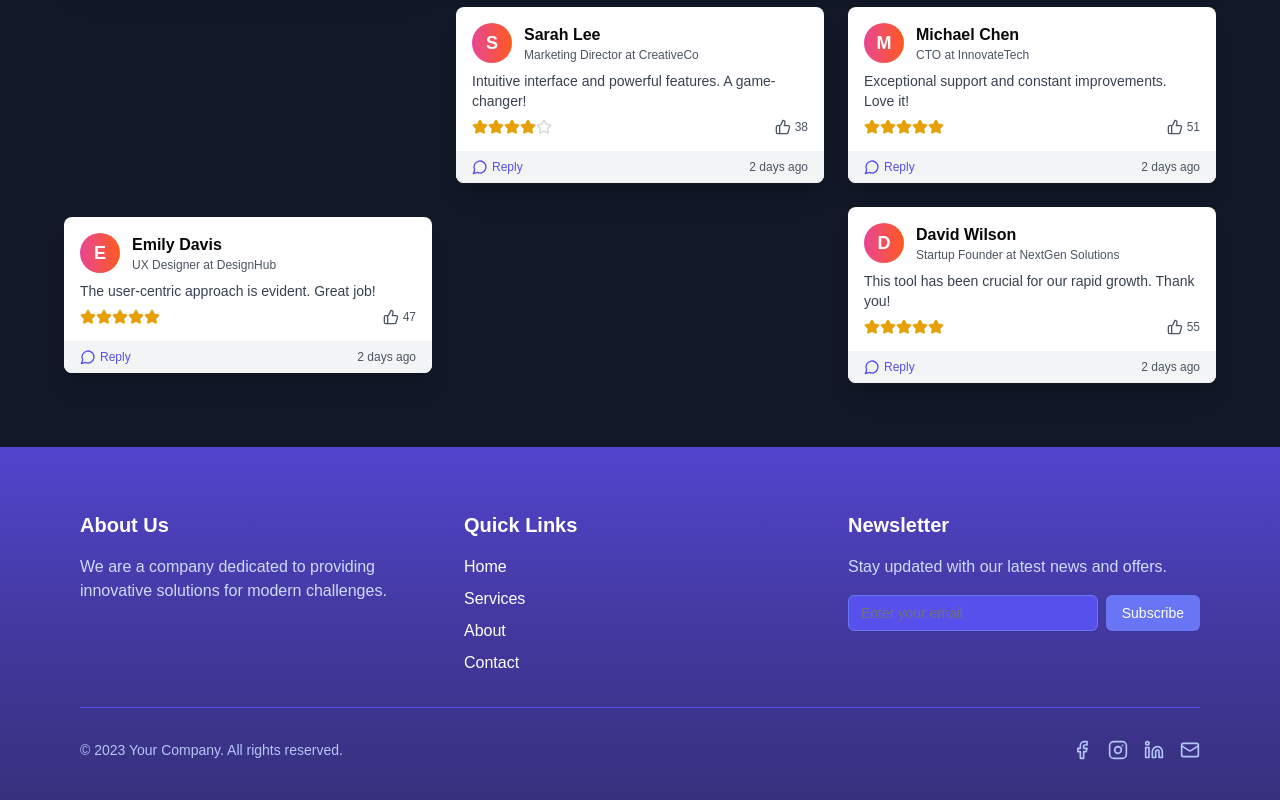
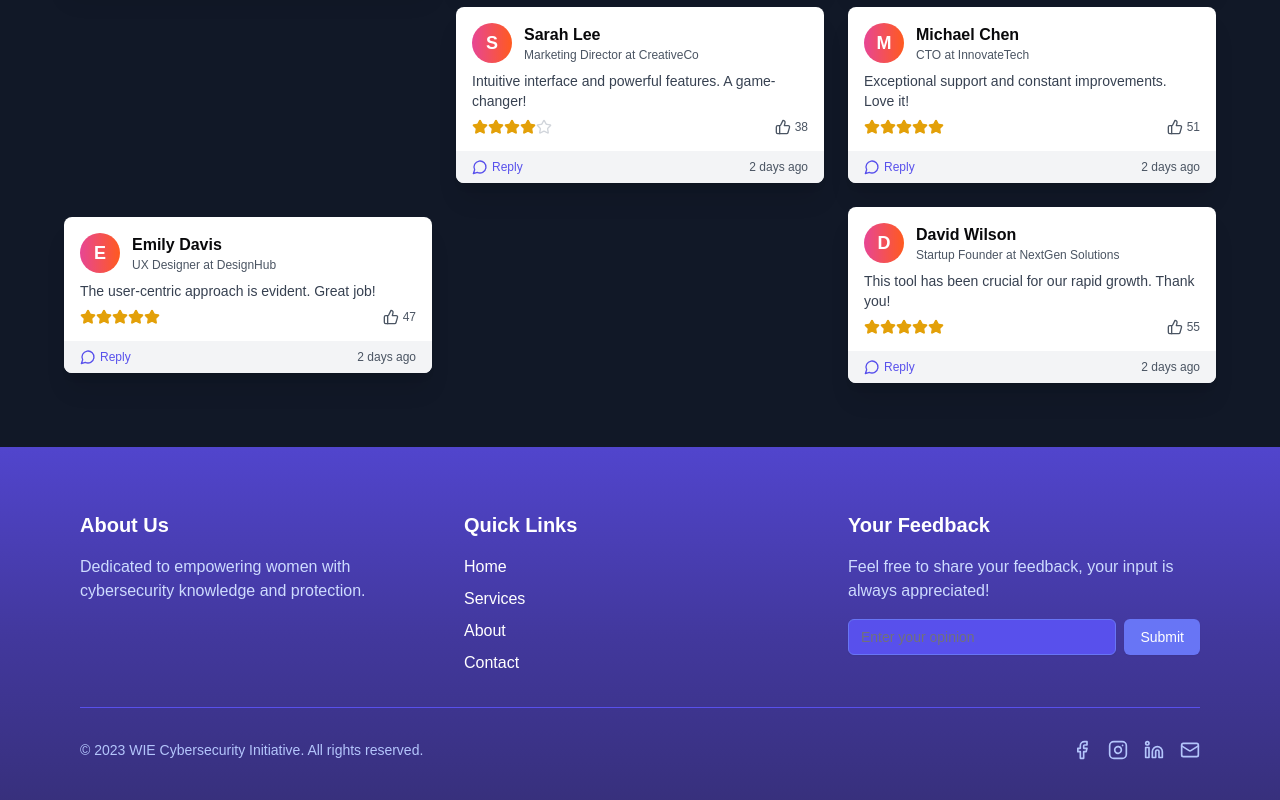
Before and after one commit to codeTun/wie-act-challenge, a Next.js app: page / in a window 1280 px wide. Shown: the part 1125-1925 px from the top of the page. Built offline with nearby package versions, Linux system fonts and the light colour scheme.

Commit message:
finish the  content of footer

```diff
--- a/components/Footer.tsx
+++ b/components/Footer.tsx
@@ -12,7 +12,7 @@ export function Footer() {
           <div className="space-y-4">
             <h3 className="text-xl font-bold">About Us</h3>
             <p className="text-indigo-200">
-              We are a company dedicated to providing innovative solutions for modern challenges.
+            Dedicated to empowering women with cybersecurity knowledge and protection.
             </p>
           </div>
           <div className="space-y-4">
@@ -25,30 +25,31 @@ export function Footer() {
             </ul>
           </div>
           <div className="space-y-4">
-            <h3 className="text-xl font-bold">Newsletter</h3>
-            <p className="text-indigo-200">Stay updated with our latest news and offers.</p>
+            <h3 className="text-xl font-bold">Your Feedback</h3>
+            <p className="text-indigo-200">Feel free to share your feedback, your input is always appreciated!</p>
             <form className="flex space-x-2">
               <Input
-                type="email"
-                placeholder="Enter your email"
+                type="Feedback
+                "
+                placeholder="Enter your opinion"
                 className="bg-indigo-600 text-white placeholder-indigo-300 border-indigo-500 focus:border-indigo-400"
               />
               <Button type="submit" variant="secondary" className="bg-indigo-500 hover:bg-indigo-400 text-white">
-                Subscribe
+              Submit
               </Button>
             </form>
           </div>
         </div>
         <div className="mt-8 pt-8 border-t border-indigo-600">
           <div className="flex flex-col md:flex-row justify-between items-center">
-            <p className="text-indigo-300 text-sm">© 2023 Your Company. All rights reserved.</p>
+            <p className="text-indigo-300 text-sm">© 2023 WIE Cybersecurity Initiative. All rights reserved.</p>
             <div className="flex space-x-4 mt-4 md:mt-0">
-              <a href="#" className="text-indigo-300 hover:text-white transition-colors">
+              <a href="https://www.facebook.com/IEEEWIEISIMMSA" className="text-indigo-300 hover:text-white transition-colors">
                 <Facebook size={20} />
                 <span className="sr-only">Facebook</span>
               </a>
 
-              <a href="#" className="text-indigo-300 hover:text-white transition-colors">
+              <a href="https://www.instagram.com/ieee_wie_isimm_sag?igsh=MTQ0MzV2bWJrYXl2ZQ==" className="text-indigo-300 hover:text-white transition-colors">
                 <Instagram size={20} />
                 <span className="sr-only">Instagram</span>
               </a>
@@ -56,7 +57,7 @@ export function Footer() {
                 <Linkedin size={20} />
                 <span className="sr-only">LinkedIn</span>
               </a>
-              <a href="#" className="text-indigo-300 hover:text-white transition-colors">
+              <a href="sba-isimm-wie@ieee.org" className="text-indigo-300 hover:text-white transition-colors">
                 <Mail size={20} />
                 <span className="sr-only">Email</span>
               </a>
```
